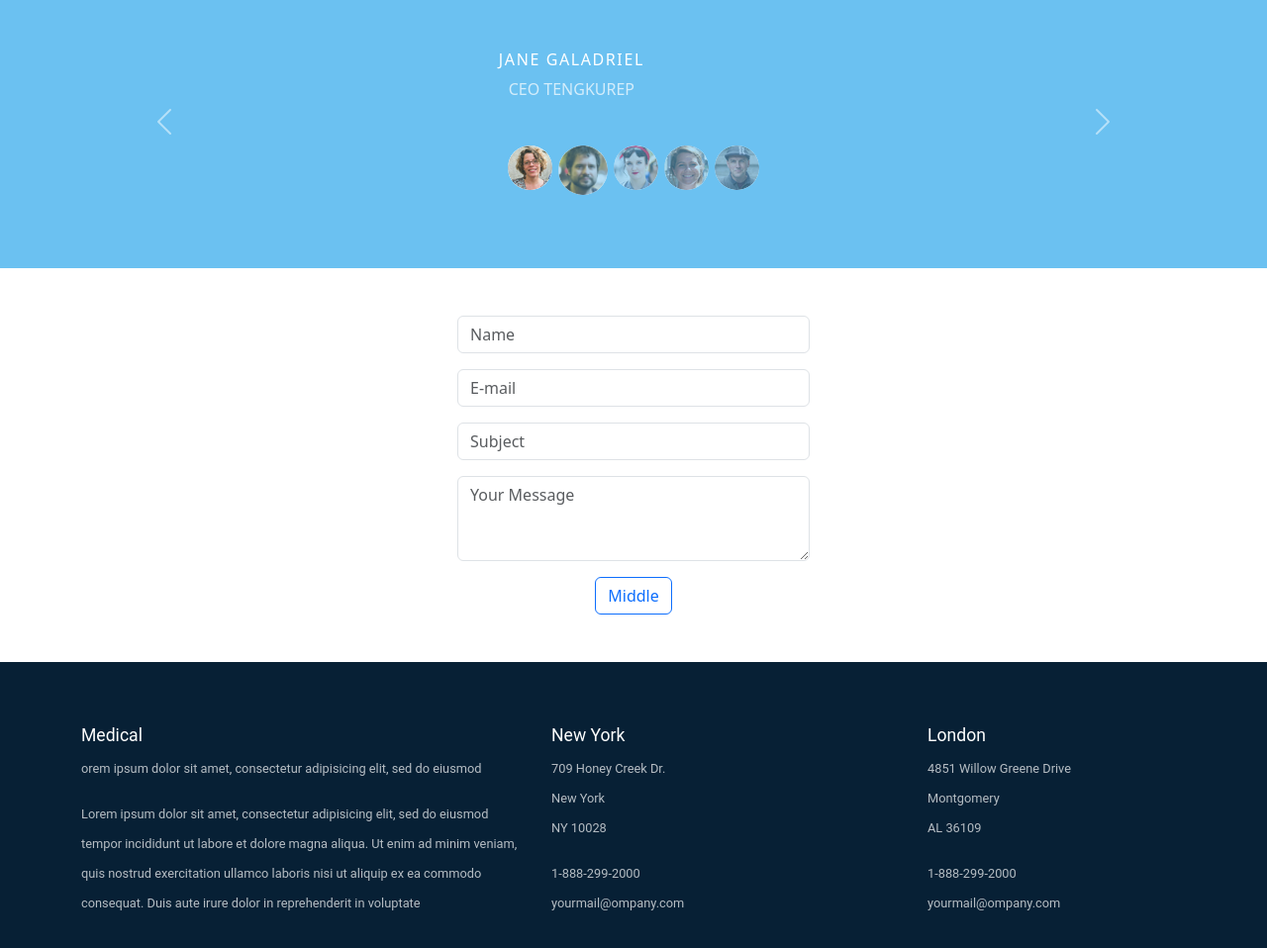
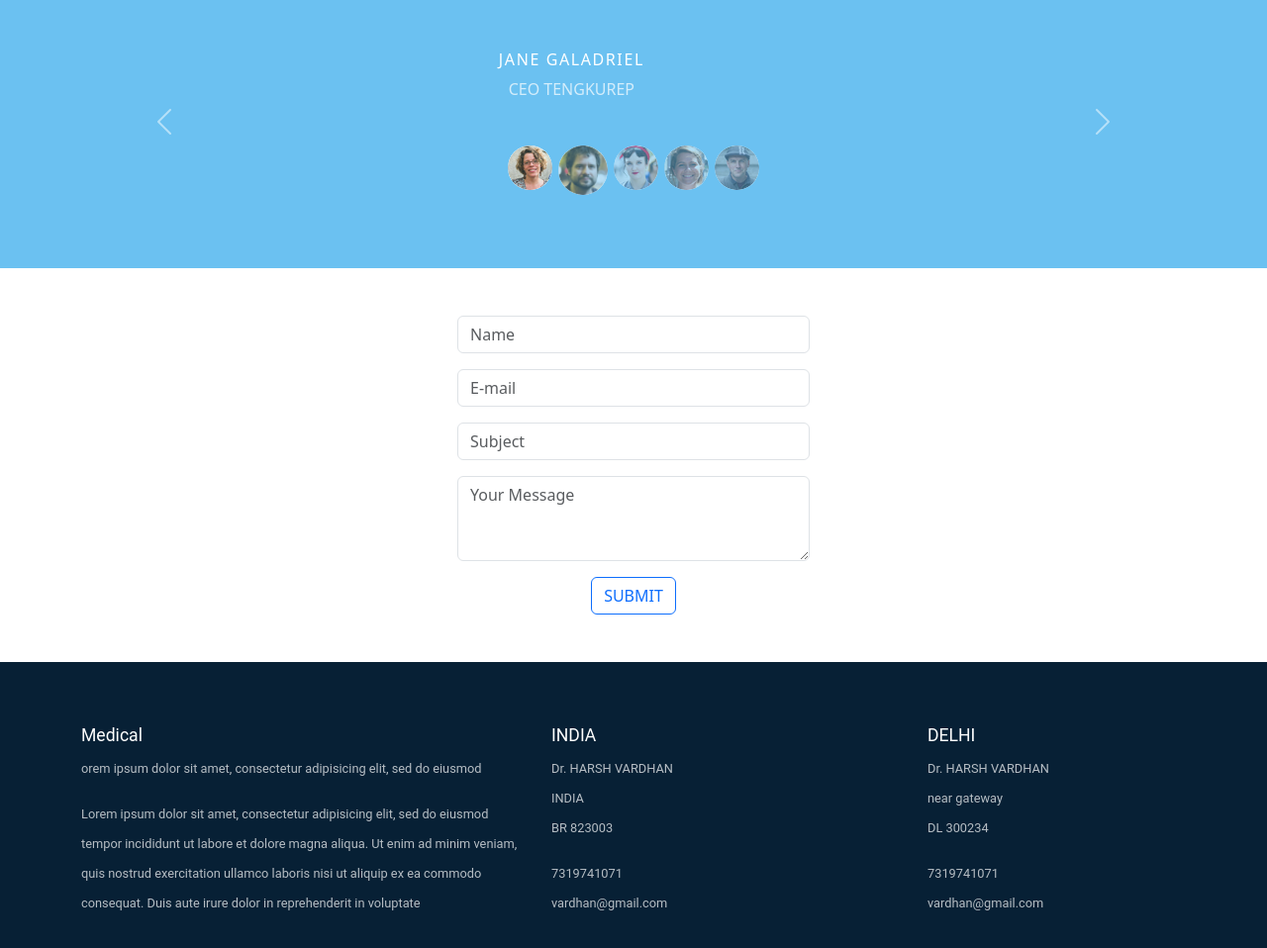
Before and after one commit to HARSHRAJ7319/HEALTH-CHECKUP, a plain HTML site: page index.htm in a window 1280 px wide. Shown: the part 3917-4875 px from the top of the page at 99% size. Drawn offline with nearby package versions, Linux system fonts and the light colour scheme.

Commit message:
Update index.htm

```diff
--- a/index.htm
+++ b/index.htm
@@ -265,7 +265,7 @@
                             <textarea class="form-control" id="exampleFormControlTextarea1" rows="3" placeholder="Your Message"></textarea>
                         </div>
                         <div class="col d-flex justify-content-center">
-                            <button type="button" class="btn btn-outline-primary">Middle</button>
+                            <button type="button" class="btn btn-outline-primary">SUBMIT</button>
                         </div>
                       </div>
                     </div>
@@ -282,14 +282,14 @@
                         <p>Lorem ipsum dolor sit amet, consectetur adipisicing elit, sed do eiusmod tempor incididunt ut labore et dolore magna aliqua. Ut enim ad minim veniam, quis nostrud exercitation ullamco laboris nisi ut aliquip ex ea commodo consequat. Duis aute irure dolor in reprehenderit in voluptate</p>
                     </div>
                     <div class="col-md-4 text-white ">
-                        <h5>New York</h5>
-                        <p>709 Honey Creek Dr. <br> New York <br> NY 10028</p>
-                        <p>1-888-299-2000 <br> yourmail@ompany.com</p>
+                        <h5>INDIA</h5>
+                        <p>Dr. HARSH VARDHAN <br> INDIA <br> BR 823003</p>
+                        <p>7319741071 <br> vardhan@gmail.com</p>
                     </div>
                     <div class="col-md-3 text-white">
-                        <h5>London</h5>
-                        <p>4851 Willow Greene Drive <br> Montgomery <br> AL 36109</p>
-                        <p>1-888-299-2000 <br> yourmail@ompany.com</p>
+                        <h5>DELHI</h5>
+                        <p>Dr. HARSH VARDHAN <br> near gateway <br> DL 300234</p>
+                        <p>7319741071 <br> vardhan@gmail.com</p>
                     </div>
                 </div>
             </div>
```
